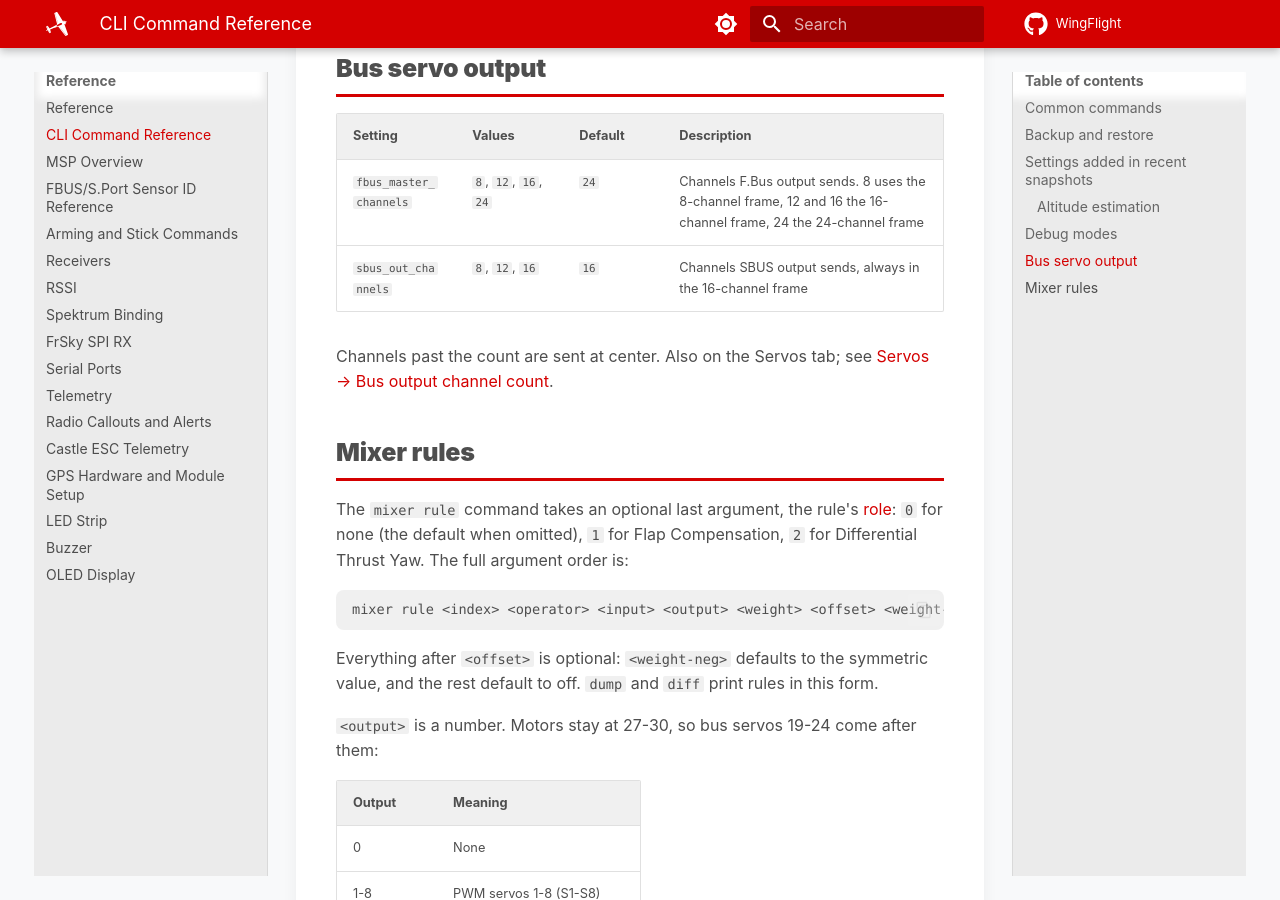
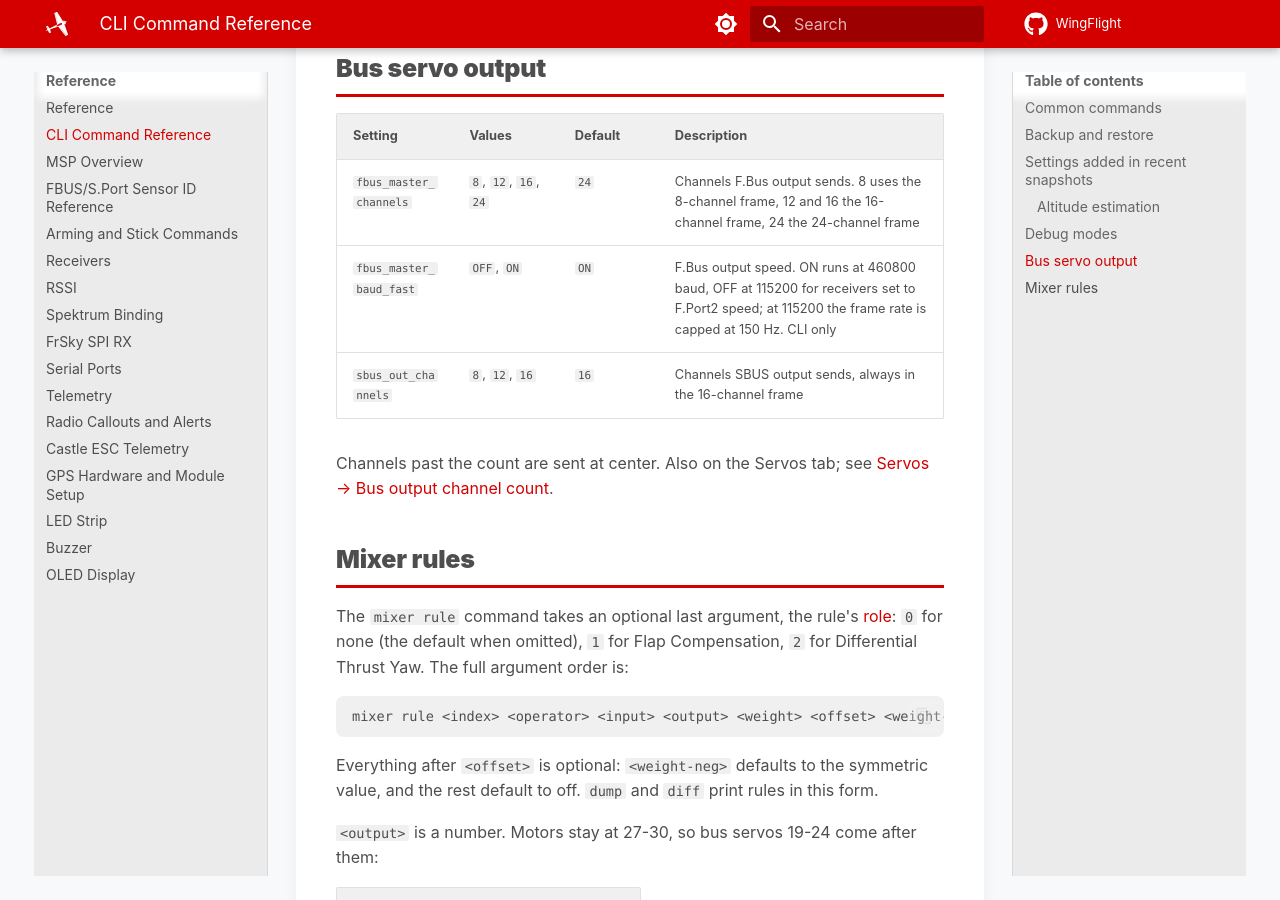
Before and after one commit to WingFlight/wingflight-docs, an MkDocs documentation site: the page built from docs/reference/cli-reference.md, in a window 1280 px wide and 900 px high, scrolled down 5910 px. Built offline with MkDocs 1.6.1 and Material for MkDocs 9.7.7, drawn with Linux system fonts in a browser that asks for light colours.

Commit message:
Document fbus_master_baud_fast (#81)
Co-authored-by: Rob Thomson <rob@rt-rc.com>
Co-authored-by: Claude Opus 5.5 <noreply@anthropic.com>

```diff
--- a/docs/reference/cli-reference.md
+++ b/docs/reference/cli-reference.md
@@ -160,6 +160,7 @@ sources, to check the fusion against the raw readings:
 | Setting | Values | Default | Description |
 |---|---|---|---|
 | `fbus_master_channels` | `8`, `12`, `16`, `24` | `24` | Channels F.Bus output sends. 8 uses the 8-channel frame, 12 and 16 the 16-channel frame, 24 the 24-channel frame |
+| `fbus_master_baud_fast` | `OFF`, `ON` | `ON` | F.Bus output speed. ON runs at 460800 baud, OFF at 115200 for receivers set to F.Port2 speed; at 115200 the frame rate is capped at 150 Hz. CLI only |
 | `sbus_out_channels` | `8`, `12`, `16` | `16` | Channels SBUS output sends, always in the 16-channel frame |
 
 Channels past the count are sent at center. Also on the Servos tab; see
```
